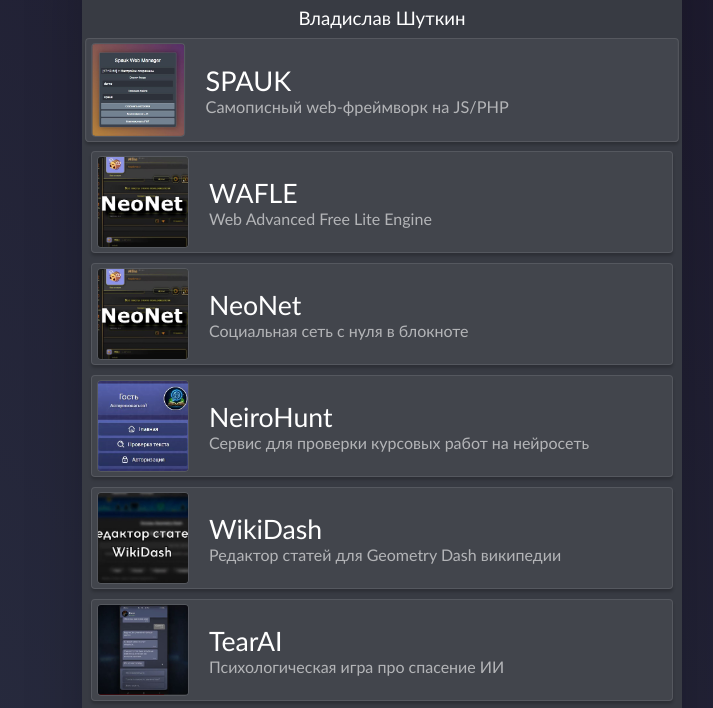
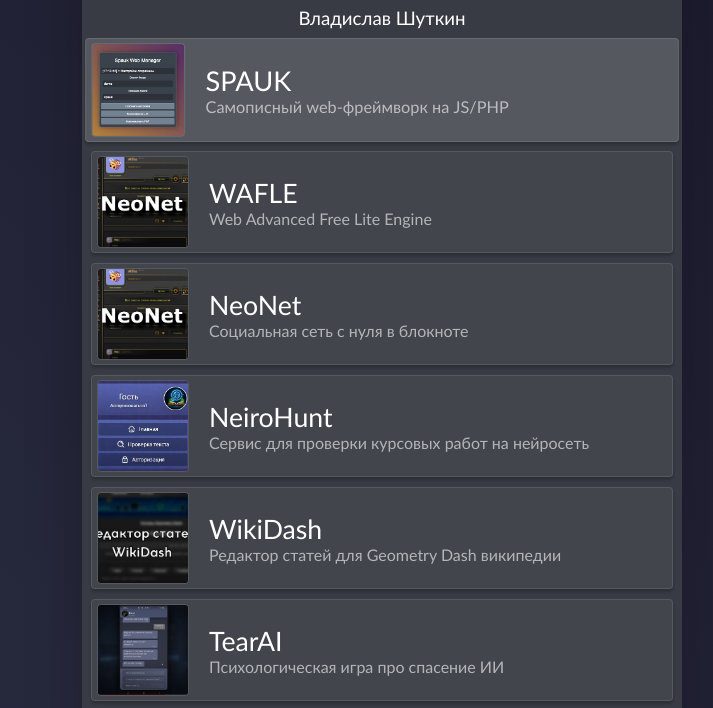
Before and after one commit to bloodacote/bloodacote.github.io, a plain HTML site: page index.html in a window 1280 px wide. In both pictures the pointer is over the element 640 px from the left and 150 px from the top of the page. Shown: the part 60-768 px from the top of the page, without its empty margins (258-971 px from the left). Drawn offline with Linux system fonts and the light colour scheme.

Commit message:
Update list.css

```diff
--- a/styles/list.css
+++ b/styles/list.css
@@ -28,6 +28,7 @@ list tab{
 }
 
 list tab:hover{
+	background: rgba(255,255,255,0.15);
 	filter: brightness(1.25);
 	transform: scale(1.02);
 }
```
